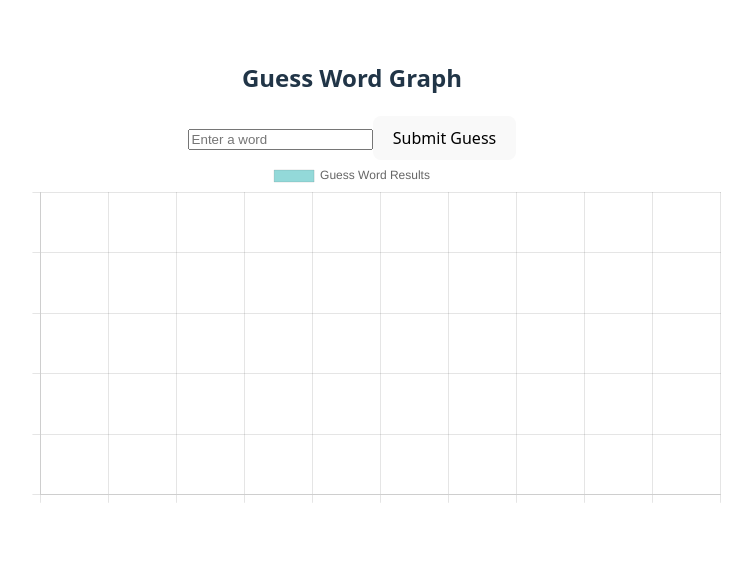
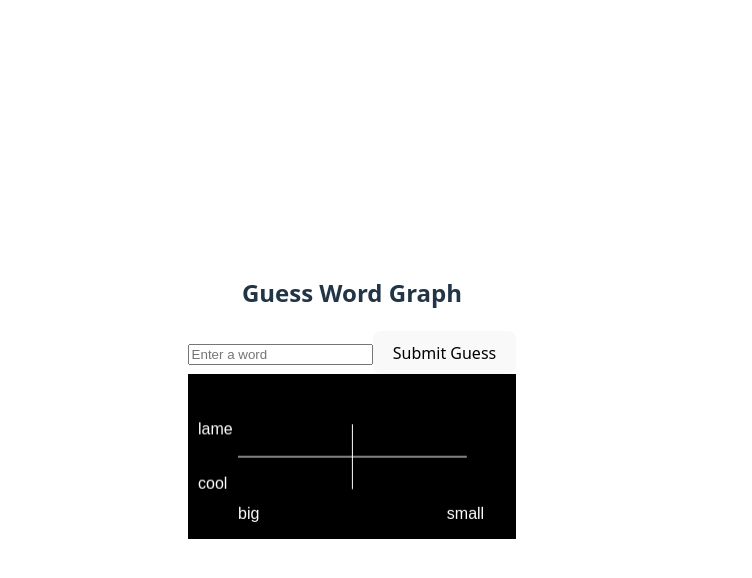
Before and after one commit to BenLirio/word-guess-client, a React (Vite) app: page / in a window 1280 px wide. Shown: the top 578 px of the page, without its empty margins (288-1040 px from the left). Built offline with nearby package versions, Linux system fonts and the light colour scheme.

Commit message:
make graph a little better

```diff
--- /dev/null
+++ b/src/components/GraphCanvas.tsx
@@ -0,0 +1,84 @@
+import React, { useRef, useEffect } from "react";
+
+interface GraphCanvasProps {
+  dataPoints: { x: number; y: number }[];
+}
+
+const GraphCanvas: React.FC<GraphCanvasProps> = ({ dataPoints }) => {
+  const canvasRef = useRef<HTMLCanvasElement | null>(null);
+
+  const drawGraph = () => {
+    const canvas = canvasRef.current;
+    if (!canvas) return;
+
+    // Set canvas resolution to match its rendered size
+    const rect = canvas.getBoundingClientRect();
+    canvas.width = rect.width * window.devicePixelRatio;
+    canvas.height = rect.height * window.devicePixelRatio;
+
+    const ctx = canvas.getContext("2d");
+    if (!ctx) return;
+
+    // Scale the context for high-DPI screens
+    ctx.scale(window.devicePixelRatio, window.devicePixelRatio);
+
+    // Clear the canvas
+    ctx.clearRect(0, 0, canvas.width, canvas.height);
+
+    // Draw grid lines
+    ctx.strokeStyle = "white";
+    ctx.lineWidth = 1;
+
+    // Horizontal grid line at y = 0.5
+    const gridY = rect.height - 50 - 0.5 * (rect.height - 100);
+    ctx.beginPath();
+    ctx.moveTo(50, gridY);
+    ctx.lineTo(rect.width - 50, gridY);
+    ctx.stroke();
+
+    // Vertical grid line at x = 0.5
+    const gridX = 50 + 0.5 * (rect.width - 100);
+    ctx.beginPath();
+    ctx.moveTo(gridX, rect.height - 50);
+    ctx.lineTo(gridX, 50);
+    ctx.stroke();
+
+    // Draw labels
+    ctx.fillStyle = "white";
+    ctx.font = "16px Arial";
+    ctx.fillText("big", 50, rect.height - 20);
+    ctx.fillText("small", rect.width - 70, rect.height - 20);
+    ctx.fillText("cool", 10, rect.height - 50);
+    ctx.fillText("lame", 10, 60);
+
+    // Draw data points
+    dataPoints.forEach(({ x, y }) => {
+      const canvasX = 50 + x * (rect.width - 100);
+      const canvasY = rect.height - 50 - y * (rect.height - 100);
+
+      ctx.beginPath();
+      ctx.arc(canvasX, canvasY, 5, 0, 2 * Math.PI);
+      ctx.fillStyle = "rgba(75, 192, 192, 0.6)";
+      ctx.fill();
+    });
+  };
+
+  useEffect(() => {
+    drawGraph();
+  }, [dataPoints]);
+
+  return (
+    <div style={{ width: "100%", height: "100%", position: "relative" }}>
+      <canvas
+        ref={canvasRef}
+        style={{
+          width: "100%",
+          height: "100%",
+          backgroundColor: "black",
+        }}
+      />
+    </div>
+  );
+};
+
+export default GraphCanvas;
--- a/src/components/GuessWordGraph.tsx
+++ b/src/components/GuessWordGraph.tsx
@@ -1,128 +1,32 @@
+/* eslint-disable @typescript-eslint/no-explicit-any */
 import React, { useState } from "react";
-import { Scatter } from "react-chartjs-2";
-import {
-  Chart as ChartJS,
-  LinearScale,
-  PointElement,
-  Tooltip,
-  Legend,
-} from "chart.js";
 import { guessWord } from "../api"; // Import the API function
-
-// Register Chart.js components
-ChartJS.register(LinearScale, PointElement, Tooltip, Legend);
+import GraphCanvas from "./GraphCanvas"; // Import the new GraphCanvas component
 
 const GuessWordGraph: React.FC = () => {
   const [dataPoints, setDataPoints] = useState<{ x: number; y: number }[]>([]);
   const [word, setWord] = useState("");
+  const [error, setError] = useState<string | null>(null);
+  const [isLoading, setIsLoading] = useState(false);
 
   const handleGuess = async () => {
     if (!word) {
-      alert("Please enter a word to guess.");
+      setError("Please enter a word to guess.");
       return;
     }
+
+    setError(null); // Clear any previous error
+    setIsLoading(true); // Disable the button while the request is in progress
 
     try {
       const response = await guessWord({ word });
       setDataPoints((prev) => [...prev, { x: response.x, y: response.y }]);
     } catch (error) {
       console.error("Error calling the API:", error);
-      alert("Failed to fetch data from the API.");
+      setError("Failed to fetch data from the API. Please try again.");
+    } finally {
+      setIsLoading(false); // Re-enable the button after the request is complete
     }
-  };
-
-  const chartData = {
-    datasets: [
-      {
-        label: "Guess Word Results",
-        data: dataPoints,
-        backgroundColor: "rgba(75, 192, 192, 0.6)",
-      },
-    ],
-  };
-
-  interface ChartOptions {
-    scales: {
-      x: {
-        min: number;
-        max: number;
-        title: {
-          display: boolean;
-          text: string;
-        };
-        ticks: {
-          font?: {
-            size: number;
-          };
-          color?: string;
-          callback: (value: number) => string | number;
-        };
-        grid?: {
-          color: string;
-        };
-      };
-      y: {
-        min: number;
-        max: number;
-        title: {
-          display: boolean;
-          text: string;
-        };
-        ticks: {
-          font?: {
-            size: number;
-          };
-          color?: string;
-          callback: (value: number) => string | number;
-        };
-        grid?: {
-          color: string;
-        };
-      };
-    };
-  }
-
-  const chartOptions: ChartOptions = {
-    scales: {
-      x: {
-        min: 0,
-        max: 1,
-        title: {
-          display: true,
-          text: "",
-        },
-        ticks: {
-          font: {
-            size: 24, // Increase the font size for x-axis labels
-          },
-          color: "white", // Set text color to white
-          callback: (value: number) => {
-            if (value === 0) return "big";
-            if (value === 1) return "small";
-            return "";
-          },
-        },
-      },
-      y: {
-        min: 0,
-        max: 1,
-        title: {
-          display: true,
-          text: "",
-        },
-        ticks: {
-          font: {
-            size: 24, // Increase the font size for y-axis labels
-          },
-          color: "white", // Set text color to white
-          callback: (value: number) => {
-            if (value === 0) return "cool";
-            if (value === 1) return "lame";
-            return "";
-          },
-        },
-      },
-    },
   };
 
   return (
@@ -134,9 +38,12 @@ const GuessWordGraph: React.FC = () => {
         onChange={(e) => setWord(e.target.value)}
         placeholder="Enter a word"
       />
-      <button onClick={handleGuess}>Submit Guess</button>
-      <div style={{ width: "800px", height: "600px", margin: "0 auto" }}>
-        <Scatter data={chartData} options={chartOptions} />
+      <button onClick={handleGuess} disabled={isLoading}>
+        {isLoading ? "Submitting..." : "Submit Guess"}
+      </button>
+      {error && <p>{error}</p>}
+      <div>
+        <GraphCanvas dataPoints={dataPoints} />
       </div>
     </div>
   );
```
